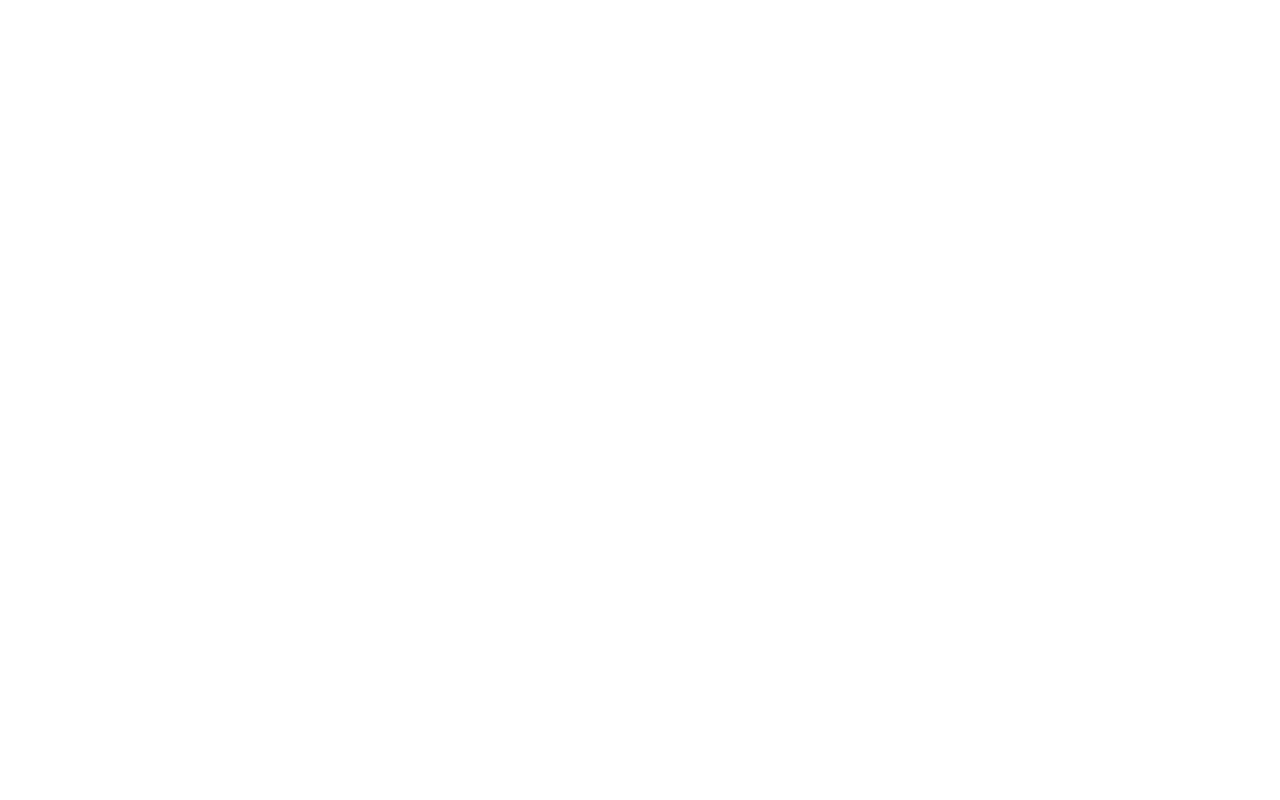
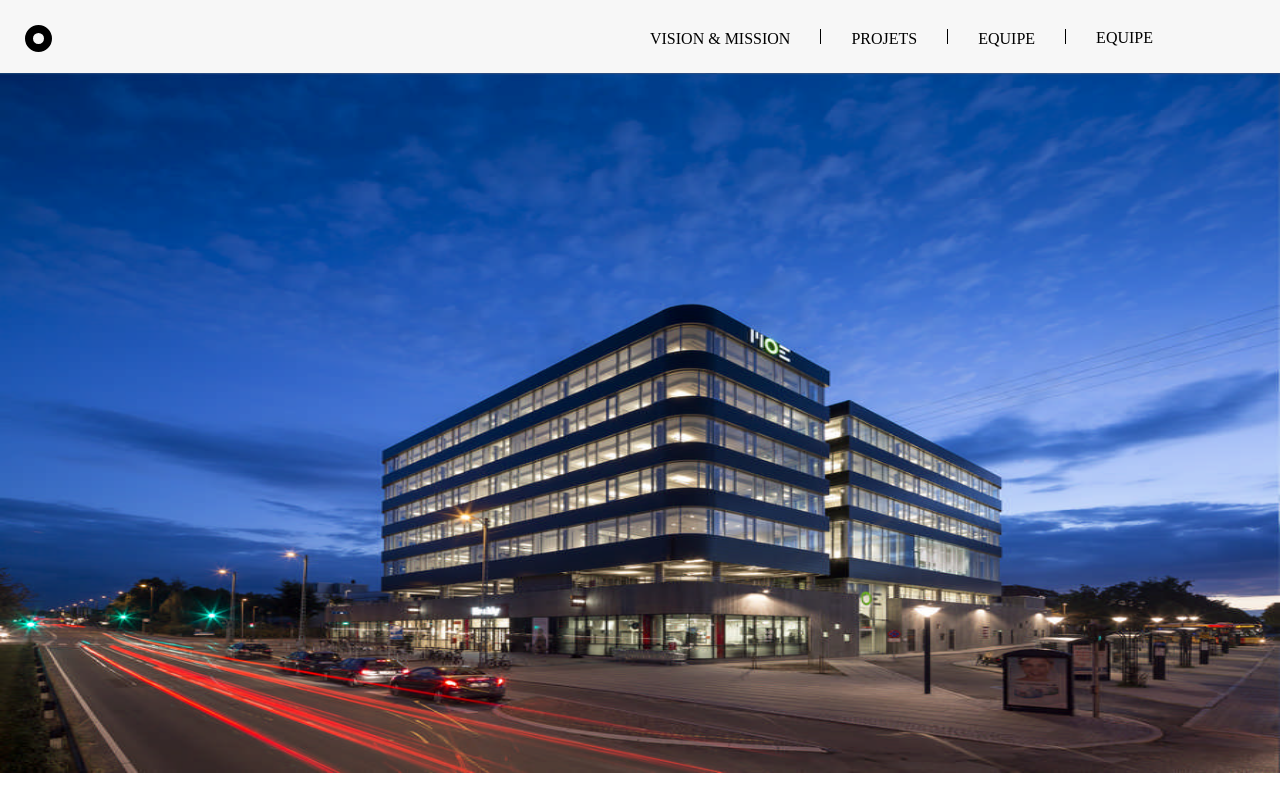
Before and after one commit to soffiayanchashvili/homework-11, a plain HTML site: page index.html in a window 1280 px wide. Drawn offline with Linux system fonts and the light colour scheme.

Commit message:
did first section/media part

```diff
--- a/index.html
+++ b/index.html
@@ -8,6 +8,24 @@
     <link rel="stylesheet" href="style.css">
 </head>
 <body>
-
+    <section>
+        <header>
+            <div class="logo"></div>
+            <nav>
+                <ul>
+                    <li>VISION & MISSION</li>
+                    <li>PROJETS</li>
+                    <li>EQUIPE</li>
+                    <li>EQUIPE</li>
+                </ul>
+            </nav>
+            <div class="burger">
+                <span></span>
+                <span></span>
+                <span></span>
+            </div>
+        </header>
+        <img src="images/moe-buddinge-office-building-s031013-a1.jpg" alt="buildings" class="background">
+    </section>
 </body>
 </html>
--- a/style.css
+++ b/style.css
@@ -3,3 +3,63 @@
     padding: 0;
     box-sizing: border-box;
 }
+header{
+    display: flex;
+    width: 100%;
+    height: 73px;
+    background: #F7F7F7 0% 0% no-repeat padding-box;
+    justify-content: space-between;
+    align-items: center;
+    flex-wrap: wrap;
+}
+.logo{
+    width: 27px;
+    height: 27px;
+    border: 8px solid #000000;
+    border-radius: 50px;
+    display: flex;
+    margin: 25px;
+}
+nav ul{
+    display: flex;
+    list-style: none;
+    margin-right: 127px;
+    flex-wrap: wrap;
+}
+nav li::after{
+    content: "";
+    display: inline-block;
+    width: 1px;
+    height: 15px;
+    background-color: black;
+    margin-left: 30px;
+    margin-right: 30px;
+}
+header li:last-child::after{
+    display: none;
+}
+.background{
+    width: 100%;
+    height: 700px;
+}
+.burger{
+    display: none;
+    position: relative;
+}
+.burger span{
+    width: 20px;
+    height: 1px;
+    margin-bottom: 5px;
+    margin-right: 40px;
+    background-color: #000000;
+}
+@media(max-width:768px){
+    .burger{
+        display: flex;
+        flex-direction: column;
+        align-items: center;
+    }
+    nav{
+        display: none;
+    }
+}
```
Also changed, not shown: images/moe-buddinge-office-building-s031013-a1.jpg (added).
